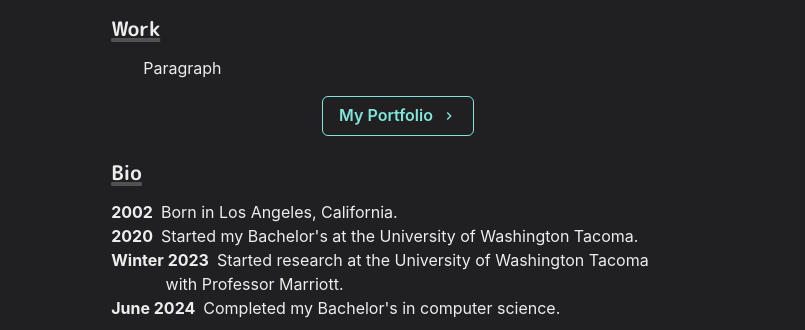
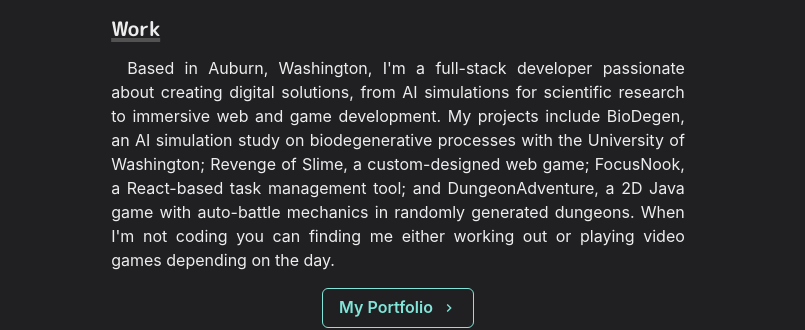
Before and after one commit to Younghyuuk/AYC-Website, a Next.js app: page / in a window 1280 px wide. Shown: the part 406-736 px from the top of the page, without its empty margins (242-1047 px from the left). Built offline with nearby package versions, Linux system fonts and the light colour scheme.

Commit message:
added in work paragraph

```diff
--- a/components/paragraphStyle.js
+++ b/components/paragraphStyle.js
@@ -2,7 +2,7 @@
 
 const ParagraphStyle = styled.p`
   text-align: justify;
-  text-indent: 2em;
+  text-indent: 1em;
   hyphens: auto;
 `
 
--- a/pages/index.js
+++ b/pages/index.js
@@ -52,7 +52,12 @@
                     Work
                     </Heading>
                     <Paragraph>
-                        Paragraph
+                    Based in Auburn, Washington, I'm a full-stack developer passionate about creating digital solutions,
+                    from AI simulations for scientific research to immersive web and game development. My projects include BioDegen,
+                    an AI simulation study on biodegenerative processes with the University of Washington; Revenge of Slime,
+                    a custom-designed web game; FocusNook, a React-based task management tool; and DungeonAdventure,
+                    a 2D Java game with auto-battle mechanics in randomly generated dungeons.
+                    When I'm not coding you can finding me either working out or playing video games depending on the day.
                     </Paragraph>
                     <Box align = "center" my = {4}>
                         <NextLink href = "/projects">
```
